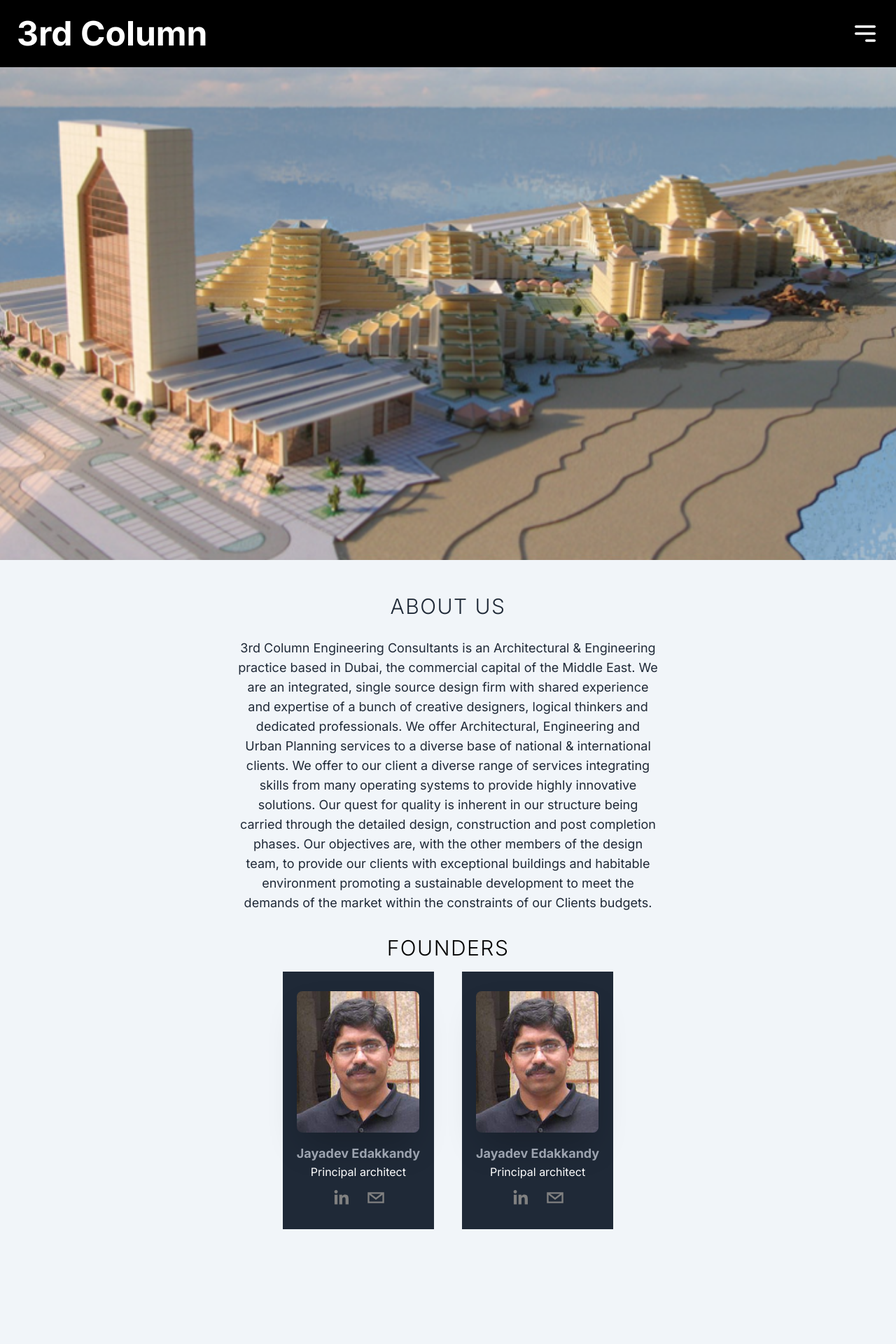
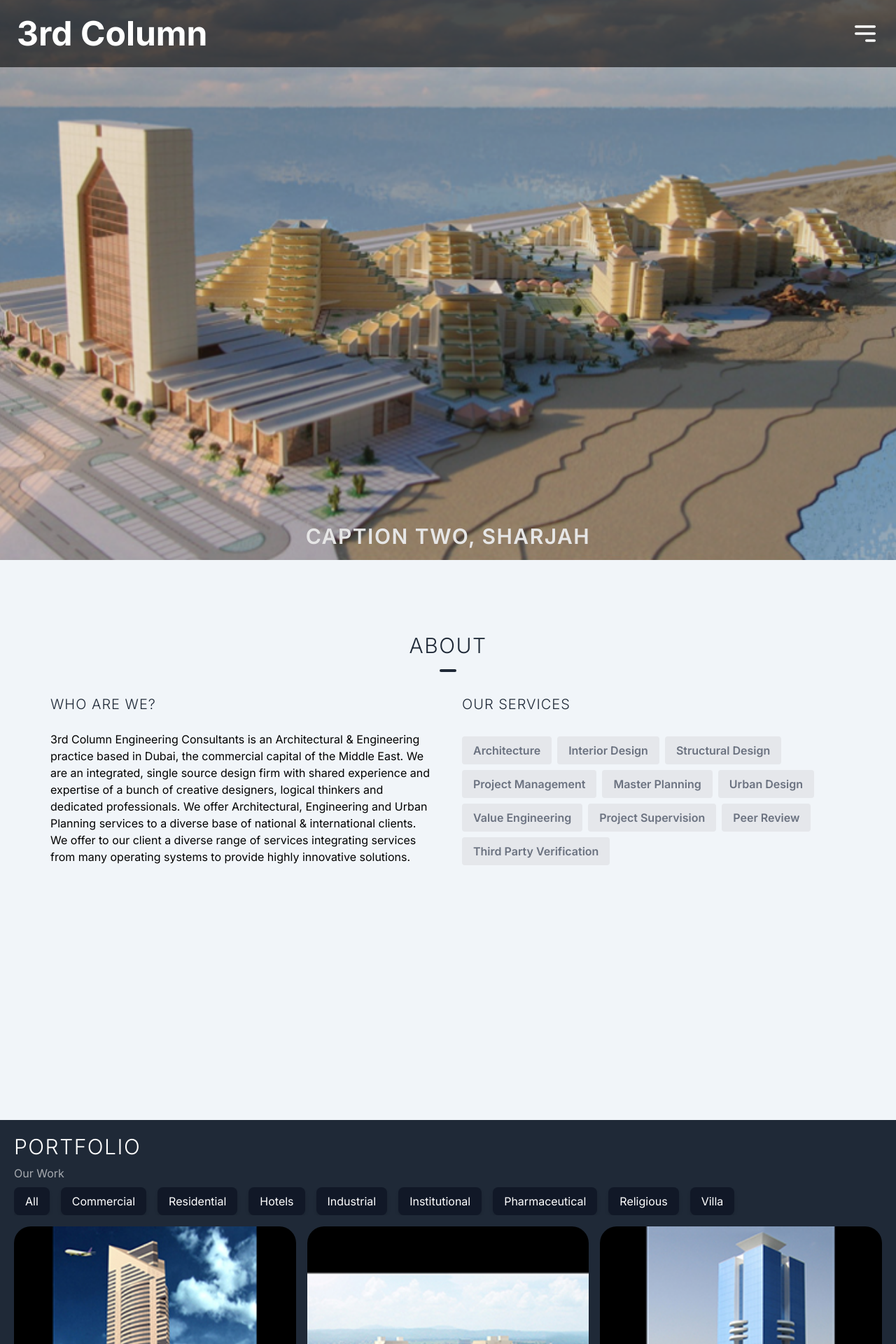
Before and after one commit to TheHiddenValley/Third-Column-Engineering-Consultants, a Next.js app: page / in a window 1280 px wide. Shown: the top 1920 px of the page at 70% size. Built offline with nearby package versions, Linux system fonts and the light colour scheme.

Commit message:
Finished the basic structure

```diff
--- a/app/page.tsx
+++ b/app/page.tsx
@@ -2,9 +2,10 @@ import Image from 'next/image'
 // import Navbar from '@/components/Navbar'
 import Hero from '@/components/Hero'
 import About from '@/components/About'
-import Services from '@/components/Services'
+// import Services from '@/components/Services'
 import Portfolio from '@/components/Portfolio'
 import TestimonialsPage from '@/components/TestimonialsPage'
+import Team from '@/components/Team'
 import ContactUs from '@/components/ContactUs'
 
 export default function Home() {
@@ -13,9 +14,10 @@ export default function Home() {
       {/* <Navbar /> */}
       <Hero />
       <About />
-      <Services />
+      {/* <Services /> */}
       <Portfolio />
       <TestimonialsPage />
+      <Team />
       <ContactUs />
     </main>
   )
--- a/components/About.tsx
+++ b/components/About.tsx
@@ -2,56 +2,120 @@ import React from 'react'
 import Image from 'next/image'
 import { SocialIcon } from "react-social-icons"
 
+const services = [
+    { service: "Architecture" },
+    { service: "Interior Design" },
+    { service: "Structural Design" },
+    { service: "Project Management" },
+    { service: "Master Planning" },
+    { service: "Urban Design" },
+    { service: "Value Engineering" },
+    { service: "Project Supervision" },
+    { service: "Peer Review" },
+    { service: "Third Party Verification" },
+  ]
+
 const About = () => {
   return (
+    <section id="about" className='bg-slate-100 h-screen sm:p-10'>
+      <div className="pb-12 md:pt-16 md:pb-48">
+        <h1 className="text-center text-gray-800 font-helvetica-neue tracking-wider font-light text-3xl">
+          ABOUT
+          <hr className="w-6 h-1 mx-auto my-4 bg-gray-800 border-0 rounded"></hr>
+        </h1>
 
-    <section id="about" className='bg-slate-100 h-100'>
-    <div className="pb-12 md:pt-6 md:pb-40">
-      <h1 className="text-3xl font-light p-2 text-gray-800 text-center font-helvetica-neue tracking-wider sm:pt-6 ">
-        ABOUT US
-      </h1>
+        <div className="flex flex-col space-y-10 items-stretch justify-center align-top md:space-x-10 md:space-y-0 md:p-4 md:flex-row md:text-left">
+          <div className="md:w-1/2 ">
+            <h1 className="text-center text-gray-800 font-helvetica-neue tracking-wider font-light text-xl  mb-6 md:text-left md:pl-4">
+              WHO ARE WE?
+            </h1>
+            <p className='pl-4'>
+                3rd Column Engineering Consultants is an Architectural & Engineering practice based in Dubai, the commercial capital of the Middle East. We are an integrated, single source design firm with shared experience and expertise of a bunch of creative designers, logical thinkers and dedicated professionals. We offer Architectural, Engineering and Urban Planning services to a diverse base of national & international clients. We offer to our client a diverse range of services integrating services from many operating systems to provide highly innovative solutions.
+            </p>
+          </div>
+          <div className="text-center md:w-1/2 md:text-left">
+            <h1 className="text-gray-800 font-helvetica-neue tracking-wider font-light text-xl mb-6">OUR SERVICES</h1>
+            <div className="flex flex-wrap flex-row justify-center z-10 md:justify-start">
+              {services.map((item, idx) => {
+                return (
+                  <p
+                    key={idx}
+                    className="bg-gray-200 px-4 py-2 mr-2 mt-2 text-gray-500 rounded font-semibold hover:bg-gray-800 hover:text-slate-100"
+                  >
+                    {item.service}
+                  </p>
+                )
+              })}
+            </div>
+          </div>
+        </div>
+      </div>
+    </section>
+//     <section id="about" className='bg-slate-100 h-100'>
+//     <div className="pb-12 md:pt-6 md:pb-40">
+//         <div className='flex justify-left'>
+//             <h1 className="text-3xl font-light p-4 text-gray-800 font-helvetica-neue tracking-wider sm:pt-6 ">
+//             ABOUT US
+//             </h1>
 
-      <div className="flex flex-col space-y-10 items-stretch justify-center align-top md:space-x-7 md:space-y-0 md:flex-row md:text-left">
+//         <div className="flex flex-col space-y-10 items-stretch align-top md:space-x-7 md:space-y-0 md:flex-row md:text-left">
 
-        <div className="md:w-1/2 ">
+//             <div className="md:w-1/2 ">
 
 
-          <p className="text-center text-lg text-gray-800 sm:p-5">
-          3rd Column Engineering Consultants is an Architectural & Engineering practice based in Dubai, the commercial capital of the Middle East. We are an integrated, single source design firm with shared experience and expertise of a bunch of creative designers, logical thinkers and dedicated professionals. We offer Architectural, Engineering and Urban Planning services to a diverse base of national & international clients. We offer to our client a diverse range of services integrating skills from many operating systems to provide highly innovative solutions. Our quest for quality is inherent in our structure being carried through the detailed design, construction and post completion phases. Our objectives are, with the other members of the design team, to provide our clients with exceptional buildings and habitable environment promoting a sustainable development to meet the demands of the market within the constraints of our Clients budgets.
-          </p>
-        </div>
-      </div>
-      <div>
+//             <p className=" text-lg text-gray-800 sm:p-5">
+//             3rd Column Engineering Consultants is an Architectural & Engineering practice based in Dubai, the commercial capital of the Middle East. We are an integrated, single source design firm with shared experience and expertise of a bunch of creative designers, logical thinkers and dedicated professionals. We offer Architectural, Engineering and Urban Planning services to a diverse base of national & international clients. We offer to our client a diverse range of services integrating services from many operating systems to provide highly innovative solutions. Our quest for quality is inherent in our structure being carried through the detailed design, construction and post completion phases. Our objectives are, with the other members of the design team, to provide our clients with exceptional buildings and habitable environment promoting a sustainable development to meet the demands of the market within the constraints of our Clients budgets.
+//             </p>
+//             </div>
+//         </div>
+//         <div className='text-center md:w-1/2 md:text-left'>
+//         <h1 className="text-2xl text-gray-800 font-helvetica-neue tracking-wider mb-6">My services</h1>
+//             <div className="flex flex-cols-3 justify-center z-10 md:justify-start">
+//               {services.map((item, idx) => {
+//                 return (
+//                   <p
+//                     key={idx}
+//                     className="bg-gray-200 px-4 py-2 mr-2 mt-2 text-gray-500 rounded font-semibold"
+//                   >
+//                     {item.service}
+//                   </p>
+//                 )
+//               })}
+//             </div>
+//         </div>
+//         </div>
 
-      </div>
-      <h1 className='text-center p-3 text-3xl font-light font-helvetica-neue tracking-wider '>FOUNDERS</h1>
-      <div className='flex justify-center space-between space-x-10 p-1'>
-        <div className='bg-gray-800 p-5 hover:rounded-xl hover:opacity-95 hover:scale-105 transition-all'>
-            <Image className='rounded-lg shadow-2xl mt-2 ' src='/founder1.jpeg' alt='' width={175} height={175}/>
-            <h2 className=' flex justify-center text-center mt-2 pt-2 text-gray-400 font-bold text-lg'>Jayadev Edakkandy</h2>
-            <h3 className='flex justify-center text-white'>Principal architect</h3>
-            <div className='flex justify-center'>
-                <SocialIcon className="hover:scale-125 transition-all " target="_blank" url="https://www.linkedin.com/in/jayadev-edakkandy-7a67951b/" fgColor="gray" title="LinkedIn" bgColor="transparent"/>
-                <SocialIcon className="hover:scale-125 transition-all"
-                target={"jayadu@gmail.com"} url="https://mail.google.com/mail/u/0/#inbox?compose=GTvVlcSDbtmMJWHgvrLQQLvsRgGbwBnvsJmLZFHtzNhXHcKqGtFckmWDMkGsCHlrfmbSqHDNwjbzh" network="email" fgColor="gray" bgColor="transparent" />
-            </div>
-        </div>
-        <div className='bg-gray-800 p-5 hover:rounded-xl hover:opacity-95 hover:scale-105 transition-all'>
-            <Image className='rounded-lg shadow-2xl mt-2 ' src='/founder1.jpeg' alt='' width={175} height={175}/>
-            <h2 className=' flex justify-center text-center mt-2 pt-2 text-gray-400 text-lg font-bold'>Jayadev Edakkandy</h2>
-            <h3 className='flex justify-center text-white'>Principal architect</h3>
+//       <div>
 
-            <div className='flex justify-center'>
-                <SocialIcon className="hover:scale-125 transition-all " target="_blank" url="https://www.linkedin.com/in/jayadev-edakkandy-7a67951b/" fgColor="gray" title="LinkedIn" bgColor="transparent"/>
-                <SocialIcon className="hover:scale-125 transition-all"
-                target={"jayadu@gmail.com"} url="https://mail.google.com/mail/u/0/#inbox?compose=GTvVlcSDbtmMJWHgvrLQQLvsRgGbwBnvsJmLZFHtzNhXHcKqGtFckmWDMkGsCHlrfmbSqHDNwjbzh" network="email" fgColor="gray" bgColor="transparent" />
-            </div>
+//       </div>
+//       <h1 className='text-center p-3 text-3xl font-light font-helvetica-neue tracking-wider '>FOUNDERS</h1>
+//       <div className='flex justify-center space-between space-x-10 p-1'>
+//         <div className='bg-gray-800 p-5 hover:rounded-xl hover:opacity-95 hover:scale-105 transition-all'>
+//             <Image className='rounded-lg shadow-2xl mt-2 ' src='/founder1.jpeg' alt='' width={175} height={175}/>
+//             <h2 className=' flex justify-center text-center mt-2 pt-2 text-gray-400 font-bold text-lg'>Jayadev Edakkandy</h2>
+//             <h3 className='flex justify-center text-white'>Principal architect</h3>
+//             <div className='flex justify-center'>
+//                 <SocialIcon className="hover:scale-125 transition-all " target="_blank" url="https://www.linkedin.com/in/jayadev-edakkandy-7a67951b/" fgColor="gray" title="LinkedIn" bgColor="transparent"/>
+//                 <SocialIcon className="hover:scale-125 transition-all"
+//                 target={"jayadu@gmail.com"} url="https://mail.google.com/mail/u/0/#inbox?compose=GTvVlcSDbtmMJWHgvrLQQLvsRgGbwBnvsJmLZFHtzNhXHcKqGtFckmWDMkGsCHlrfmbSqHDNwjbzh" network="email" fgColor="gray" bgColor="transparent" />
+//             </div>
+//         </div>
+//         <div className='bg-gray-800 p-5 hover:rounded-xl hover:opacity-95 hover:scale-105 transition-all'>
+//             <Image className='rounded-lg shadow-2xl mt-2 ' src='/founder1.jpeg' alt='' width={175} height={175}/>
+//             <h2 className=' flex justify-center text-center mt-2 pt-2 text-gray-400 text-lg font-bold'>Jayadev Edakkandy</h2>
+//             <h3 className='flex justify-center text-white'>Principal architect</h3>
 
-        </div>
+//             <div className='flex justify-center'>
+//                 <SocialIcon className="hover:scale-125 transition-all " target="_blank" url="https://www.linkedin.com/in/jayadev-edakkandy-7a67951b/" fgColor="gray" title="LinkedIn" bgColor="transparent"/>
+//                 <SocialIcon className="hover:scale-125 transition-all"
+//                 target={"jayadu@gmail.com"} url="https://mail.google.com/mail/u/0/#inbox?compose=GTvVlcSDbtmMJWHgvrLQQLvsRgGbwBnvsJmLZFHtzNhXHcKqGtFckmWDMkGsCHlrfmbSqHDNwjbzh" network="email" fgColor="gray" bgColor="transparent" />
+//             </div>
 
-      </div>
-    </div>
-  </section>
+//         </div>
+
+//       </div>
+//     </div>
+//   </section>
   )
 }
 
--- a/components/Hero.tsx
+++ b/components/Hero.tsx
@@ -1,17 +1,30 @@
 "use client"
-import React from 'react'
-import herobg from '../public/hero1.png';
-import Image from 'next/image'
+import React, { useState, useEffect } from 'react';
+import { Carousel } from 'react-responsive-carousel';
+import 'react-responsive-carousel/lib/styles/carousel.min.css';
 import { useTypewriter, Cursor } from 'react-simple-typewriter';
-import 'react-simple-typewriter/dist/index'
-import { useState } from 'react';
+import 'react-simple-typewriter/dist/index';
 import Link from 'next/link';
 import Menu from './Menu';
 import LoadingScreen from './LoadingPage';
+import Image from 'next/image';
+
+const images = [
+  {
+    src: '/hero.png',
+    caption: 'CAPTION ONE, DUBAI',
+  },
+  {
+    src: '/hero1.png',
+    caption: 'CAPTION TWO, SHARJAH',
+  },
+  // Add more images and captions here
+];
 
 const Hero = () => {
   const [isMenuOpen, setIsMenuOpen] = useState(false);
   const [loadingComplete, setLoadingComplete] = useState(false);
+  const [currentImageIndex, setCurrentImageIndex] = useState(0);
 
   const toggleMenu = (e: any) => {
     e.preventDefault();
@@ -22,27 +35,26 @@ const Hero = () => {
     setIsMenuOpen(false);
   };
 
-
-
   const handleLoadComplete = () => {
     setLoadingComplete(true);
   };
+
+  useEffect(() => {
+    // Rotate images every 5 seconds
+    const interval = setInterval(() => {
+      setCurrentImageIndex((prevIndex) => (prevIndex + 1) % images.length);
+    }, 5000);
+
+    return () => clearInterval(interval);
+  }, []);
 
   return (
     <div>
       {!loadingComplete ? (
         <LoadingScreen onLoad={handleLoadComplete} />
       ) : (
-        <section
-      id='home'
-      className='relative h-screen bg-opacity-30 bg-cover bg-center text-white'
-      style={{
-        backgroundImage: `url(${herobg.src})`, // Replace 'your-image.jpg' with your actual image path
-      }}
-    >
-
-
-      <nav className="flex justify-between items-center p-6 bg-black text-white ">
+        <section className="relative h-screen ">
+          <nav className="absolute top-0 left-0 z-10 flex justify-between items-center p-6 w-full bg-opacity-60 text-white bg-black">
             <h1 className="text-5xl font-bold">3rd Column</h1>
             <div className="cursor-pointer" onClick={toggleMenu}>
             <svg
@@ -61,21 +73,31 @@ const Hero = () => {
     </svg>
             </div>
           </nav>
-        <div className='flex text-center items-center justify-center md:flex-row md:space-x-4 md:text-left md:pt-20 md:pb-20 sm:pt-20'>
-            <div className='md:mt-2 md:w-3/5'>
-                {/* <h1 className='text-lg mt-4 mb-6 md:text-3xl'>We are
-                  <span className="text-teal-500 font-bold"> {text} </span>
-                  <Cursor />
-                </h1> */}
+          <div className="relative h-full bg-black bg-opacity-100">
+            {images.map((image, index) => (
+              <div
+                key={index}
+                className={`absolute h-full w-full transition-opacity duration-1000 ${
+                  index === currentImageIndex ? 'opacity-90' : 'opacity-0'
+                }`}
+              >
+                <Image
+                  src={image.src}
+                  alt="Hero Image"
+                  layout="fill"
+                  objectFit="cover"
+                />
+                <div className="absolute inset-x-0 bottom-0 text-center  h-1/8 w-full ">
+                  <h1 className=' text-3xl font-helvetica-neue tracking-wider font-semibold p-4 text-white'>{image.caption}</h1>
                 </div>
               </div>
-        <Menu isMenuOpen={isMenuOpen} onCloseMenu={handleCloseMenu}/>
+            ))}
+          </div>
+          <Menu isMenuOpen={isMenuOpen} onCloseMenu={handleCloseMenu} />
         </section>
       )}
+    </div>
+  );
+};
 
-    </div>
-
-  )
-}
-
-export default Hero
+export default Hero;
--- a/components/Menu.tsx
+++ b/components/Menu.tsx
@@ -16,9 +16,9 @@ const Menu = ({ isMenuOpen, onCloseMenu }: MenuProps) => {
         <a href="#about" onClick={onCloseMenu} className="cursor-pointer text-white hover:text-amber-200 text-3xl py-4 hover:text-4xl transition duration-300">
           About
         </a>
-        <a href="#services" onClick={onCloseMenu} className="text-white hover:text-amber-200 text-3xl py-4 hover:text-4xl transition duration-300">Services</a>
         <a href="#portfolio" onClick={onCloseMenu} className="text-white hover:text-amber-200 text-3xl py-4 hover:text-4xl transition duration-300">Portfolio</a>
         <a href="#testimonials" onClick={onCloseMenu}className="text-white hover:text-amber-200 text-3xl py-4 hover:text-4xl transition duration-300">Testimonials</a>
+        <a href="#team" onClick={onCloseMenu} className="text-white hover:text-amber-200 text-3xl py-4 hover:text-4xl transition duration-300">Our Team</a>
         <a href="#contact" onClick={onCloseMenu} className="text-white hover:text-amber-200 text-3xl py-4 hover:text-4xl transition duration-300">Contact us</a>
         {isMenuOpen && (
           <button
```
Also changed, not shown: components/ImageCarousel.tsx (+25 -25 lines), components/LoadingPage.tsx (+4 -5 lines), components/Member.tsx (added, +23 -0 lines), components/Services.tsx (+12 -12 lines), components/Team.tsx (added, +54 -0 lines). Lines whose indentation alone changed are shown as unchanged.
